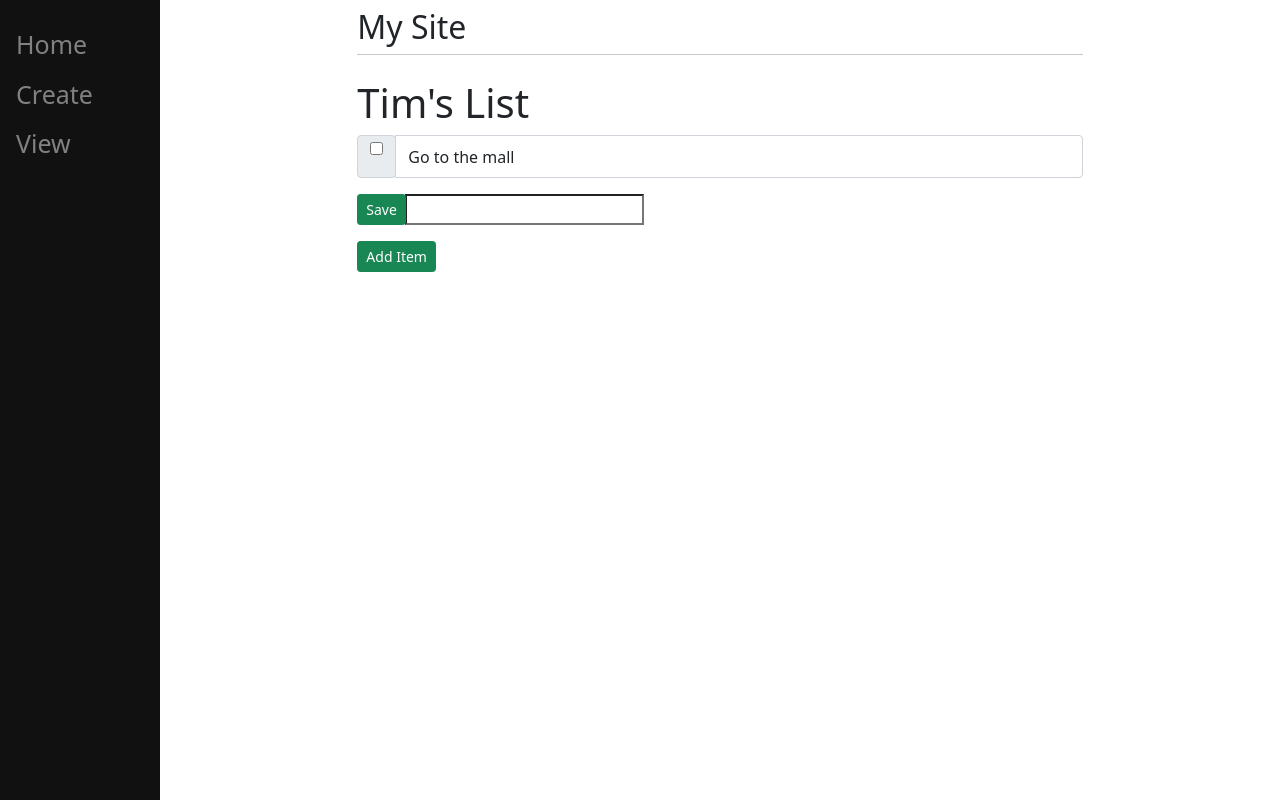
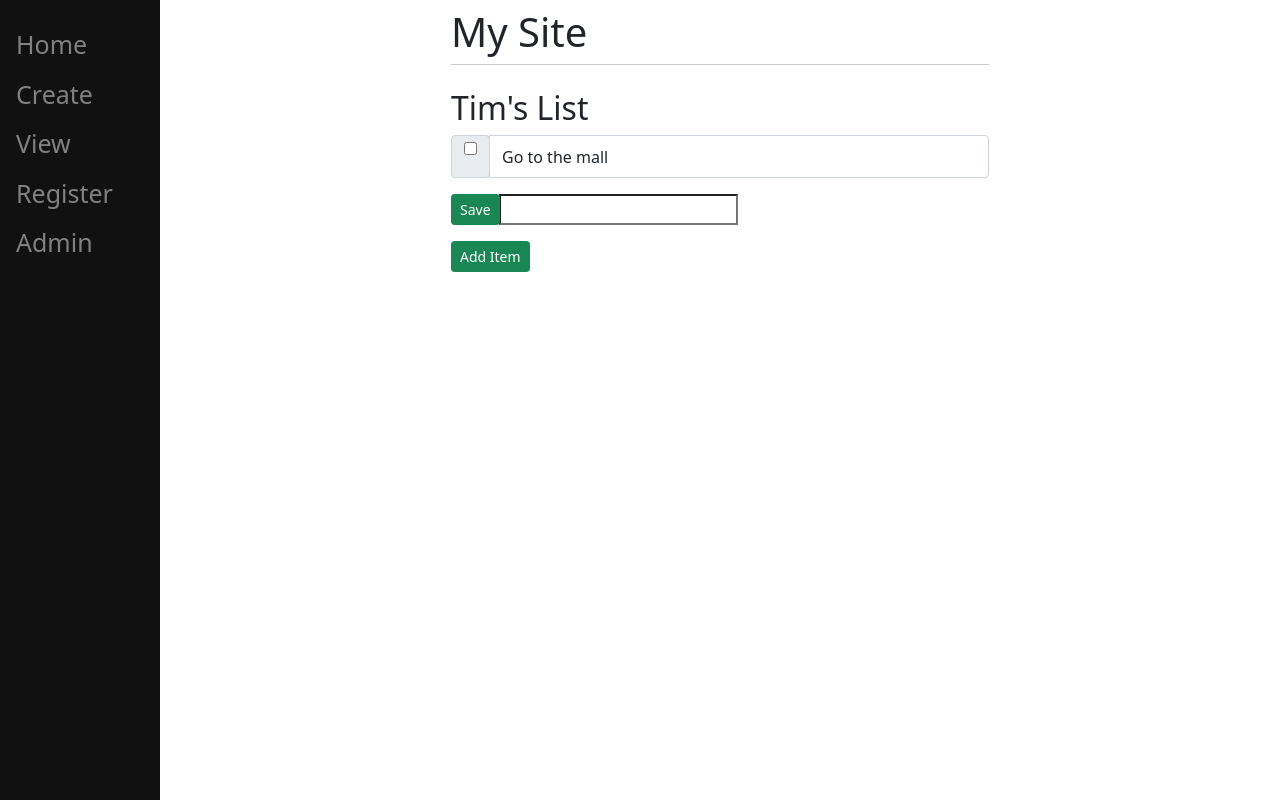
Before and after one commit to andrentv/proj1, a Django app: page /1 in a window 1280 px wide. Run offline with Django 3.2, Linux system fonts and the light colour scheme; data comes from the database, SQL or seed files in the repository.

Commit message:
1504updateb

```diff
--- a/main/templates/main/base.html
+++ b/main/templates/main/base.html
@@ -35,7 +35,7 @@
     </style>
 
     <meta charset="utf-8">
-    <meta name="viewport" content="width=device-width, initial-scale=1, shrink-to-fit=no">
+    <meta name="viewport" content="width=device-width, initial-scale=1">
 
     <link href="https://cdn.jsdelivr.net/npm/bootstrap@5.0.0-beta3/dist/css/bootstrap.min.css" rel="stylesheet"
         integrity="sha384-eOJMYsd53ii+scO/bJGFsiCZc+5NDVN2yr8+0RDqr0Ql0h+rP48ckxlpbzKgwra6" crossorigin="anonymous">
@@ -50,17 +50,20 @@
         <a href="/">Home</a>
         <a href="/create">Create</a>
         <a href="/3">View</a>
+        <a href="/register">Register</a>
+        <a href="/admin">Admin</a>
     </div>
     <div id="content", name="content" class="main">
         <div class="row justify-content-center">
-            <div class="col-8">
-                <h2 class="mt-2">My Site<h2>
+            <div class="col-6">
+                <h1 class="mt-2">My Site<h1>
                 <hr class="mt-0 mb-4">
-                {% block content %}
-                {% endblock %}
+                <div class="h6">
+                    {% block content %}
+                    {% endblock %}
+                </div>
             </div>
         </div>
-
     </div>
 <script src="https://cdn.jsdelivr.net/npm/@popperjs/core@2.9.1/dist/umd/popper.min.js"
     integrity="sha384-SR1sx49pcuLnqZUnnPwx6FCym0wLsk5JZuNx2bPPENzswTNFaQU1RDvt3wT4gWFG"
--- a/main/templates/main/create.html
+++ b/main/templates/main/create.html
@@ -3,13 +3,12 @@
 {% block title %} Create New List {% endblock %}
 
 {% block content %}
-<h3>Create Page</h3>
+<h2>Create Page</h2>
 <form method="post" action="/create/" class="form-group">
     {% csrf_token %}
     <div class="input-group mb-3">
         <div class="input-group-prepend">
-            <button class="btn btn-success
-             btn-sm" type="submit" , name="save">Create New</button>
+            <button class="btn btn-success btn-sm" type="submit" , name="save">Create New</button>
         </div>
         {{form.name}}
     </div>
--- a/main/templates/main/home.html
+++ b/main/templates/main/home.html
@@ -3,5 +3,5 @@
 {% block title %}Home Page{% endblock %}
 
 {% block content %}
-<h1>Home Page</h1>
+<h2>Home Page</h2>
 {% endblock %}
--- a/main/templates/main/list.html
+++ b/main/templates/main/list.html
@@ -2,7 +2,7 @@
 {% block title %}View List{% endblock %}
 
 {% block content %}
-<h1>{{ls.name}}</h1>
+<h2>{{ls.name}}</h2>
 <form method="post" action="#">
     {% csrf_token %}
     {% for item in ls.item_set.all %}
@@ -10,9 +10,9 @@
         <div class="input-group-prepend">
             <div class="input-group-text">
             {% if item.complete == True %}
-                <input class="btn mb-3", type="checkbox" , value="clicked" , name="c{{item.id}}" checked>
+                <input class="mb-3", type="checkbox" , value="clicked" , name="c{{item.id}}" checked>
             {% else %}
-                <input class="btn mb-3", type="checkbox", value="clicked" , name="c{{item.id}}">
+                <input class="mb-3", type="checkbox", value="clicked" , name="c{{item.id}}">
             {% endif %}
             </div>
         </div>
--- a/register/templates/register/register.html
+++ b/register/templates/register/register.html
@@ -4,7 +4,8 @@
 {% load crispy_forms_tags %}
 
 {% block content %}
-<form method="POST" class="form-group">
+<h2>Create an Account</h2>
+<form method="POST" class="form-group-sm">
     {% csrf_token %}
     {{ form|crispy }}
     <button type="submit" class="btn btn-success">Register</button>
```
